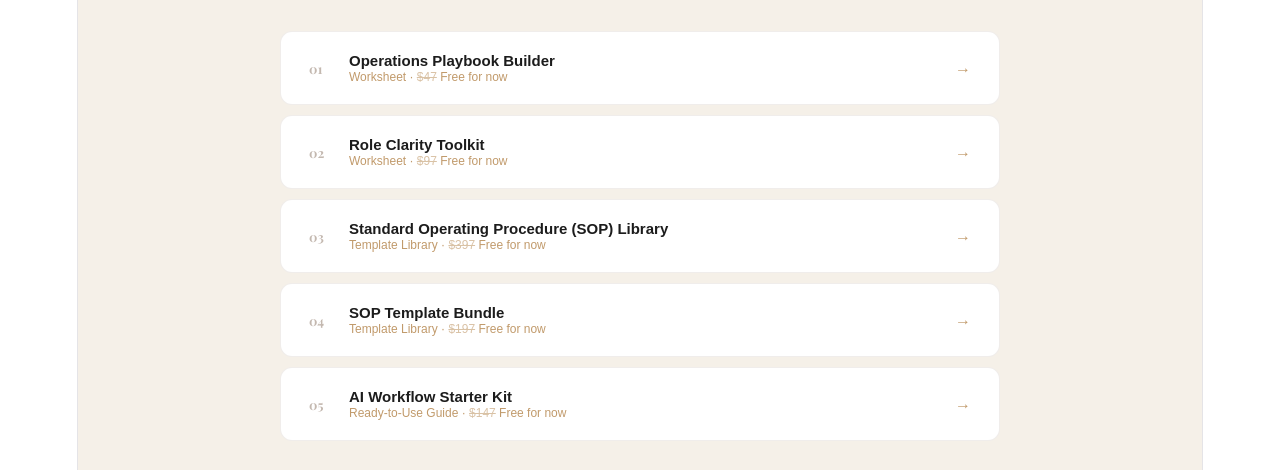
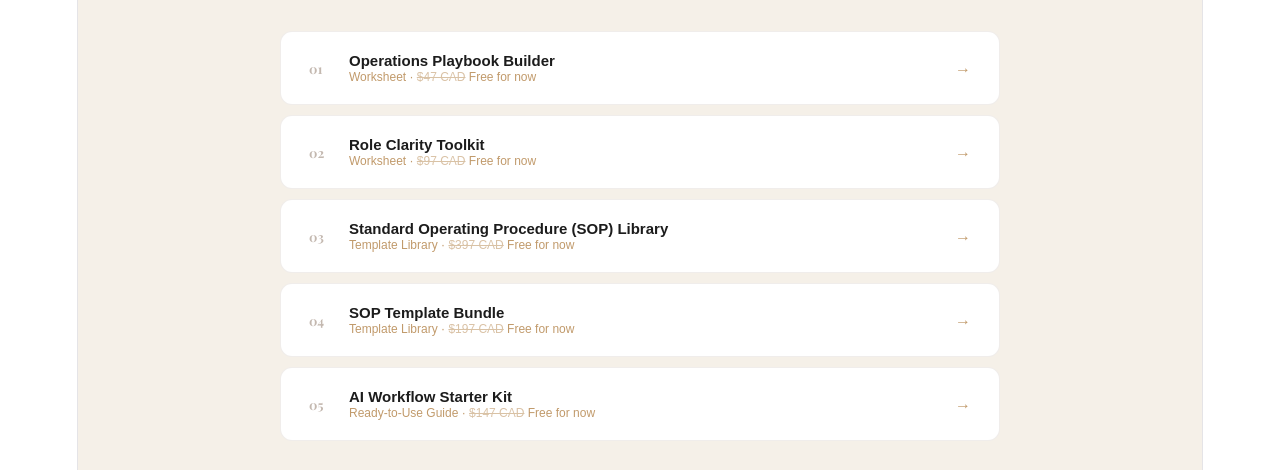
Before and after one commit to JenniferGroundwork/Groundwork, a React (Vite) app: page /tools in a window 1280 px wide. Shown: the part 280-750 px from the top of the page. Built offline with nearby package versions, Linux system fonts and the light colour scheme.

Commit message:
CAD to pricing

```diff
--- a/src/App.jsx
+++ b/src/App.jsx
@@ -26,7 +26,7 @@ const PRODUCTS = [
 ];
 
 function formatPrice(n) {
-  return `$${n}`;
+  return `$${n} CAD`;
 }
 
 function LogoMark() {
```
